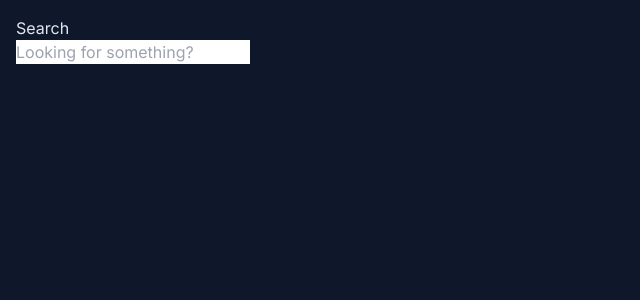
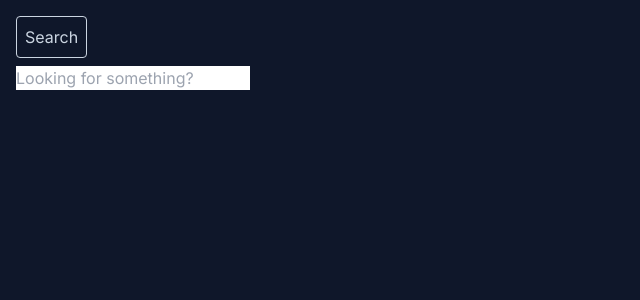
Before and after one commit to KrzysztofSnopek/exercises-and-codewars, a Next.js app: page /refTasks/focusInput in a window 1280 px wide. Shown: the top 300 px of the page, without its empty margins (0-640 px from the left). Built offline with nearby package versions, Linux system fonts and the light colour scheme.

Commit message:
Adds useRef to the input and handleClick that uses it

```diff
--- a/src/app/refTasks/focusInput/page.tsx
+++ b/src/app/refTasks/focusInput/page.tsx
@@ -2,13 +2,28 @@
 
 // Make it so that clicking the “Search” button puts focus into the field.
 
+import { useRef } from "react";
+
 export default function Page() {
+  const inputRef = useRef<HTMLInputElement>(null);
+
+  function handleClick() {
+    if (inputRef.current) {
+      inputRef.current.focus();
+    }
+  }
+
   return (
     <>
       <nav>
-        <button>Search</button>
+        <button
+          onClick={handleClick}
+          className="p-2 mb-2 border border-slate-300 text-slate-300 px-2 rounded hover:bg-slate-700 focus-within:bg-slate-700 outline-none"
+        >
+          Search
+        </button>
       </nav>
-      <input placeholder="Looking for something?" />
+      <input placeholder="Looking for something?" ref={inputRef} />
     </>
   );
 }
```
